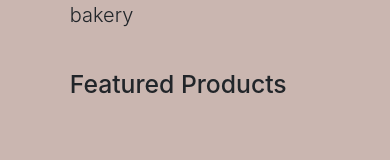
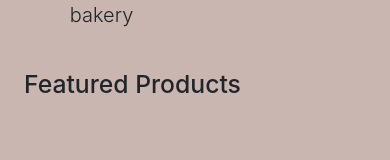
Before and after one commit to HawksHail/bakery-front, a React (Create React App) app: page / in a window 390 px wide. Shown: the part 469-629 px from the top of the page. Built offline with nearby package versions, Linux system fonts and the light colour scheme; no server answers.

Commit message:
Reduce margin on carousel on small screens

```diff
--- a/src/components/Home.jsx
+++ b/src/components/Home.jsx
@@ -33,7 +33,7 @@ function Home() {
 			</Container>
 			<Container className="mb-5">
 				<Row>
-					<Col className="mx-auto col-9 col-md-10 col-lg-8">
+					<Col className="mx-auto col-12 col-md-10 col-lg-8">
 						<h2>Featured Products</h2>
 						<DisplayCarousel arr={featured} />
 					</Col>
```
